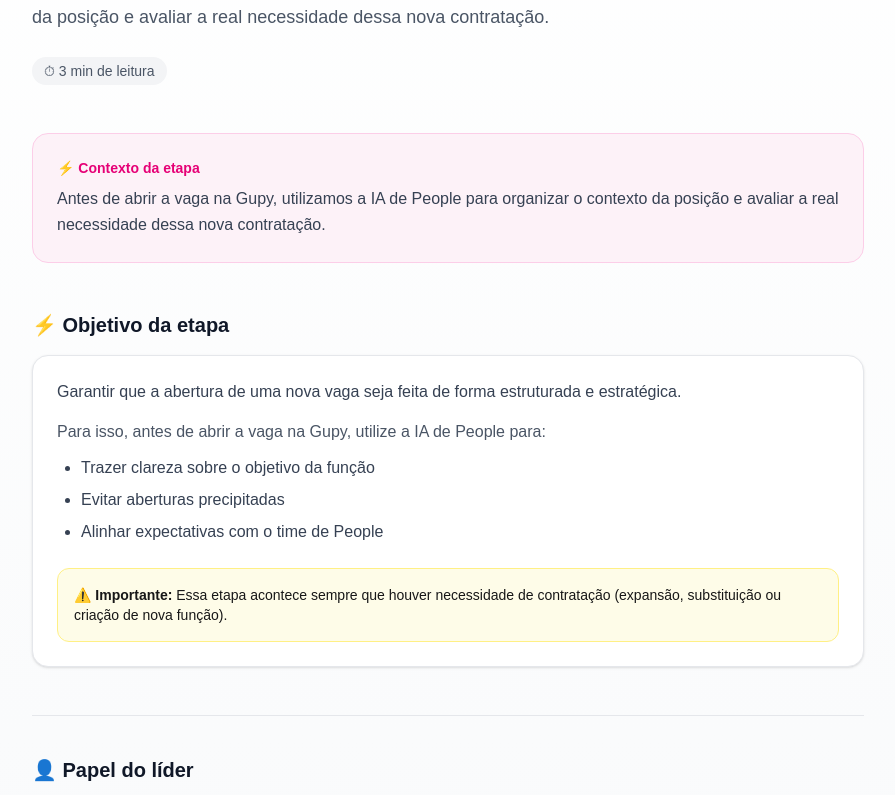
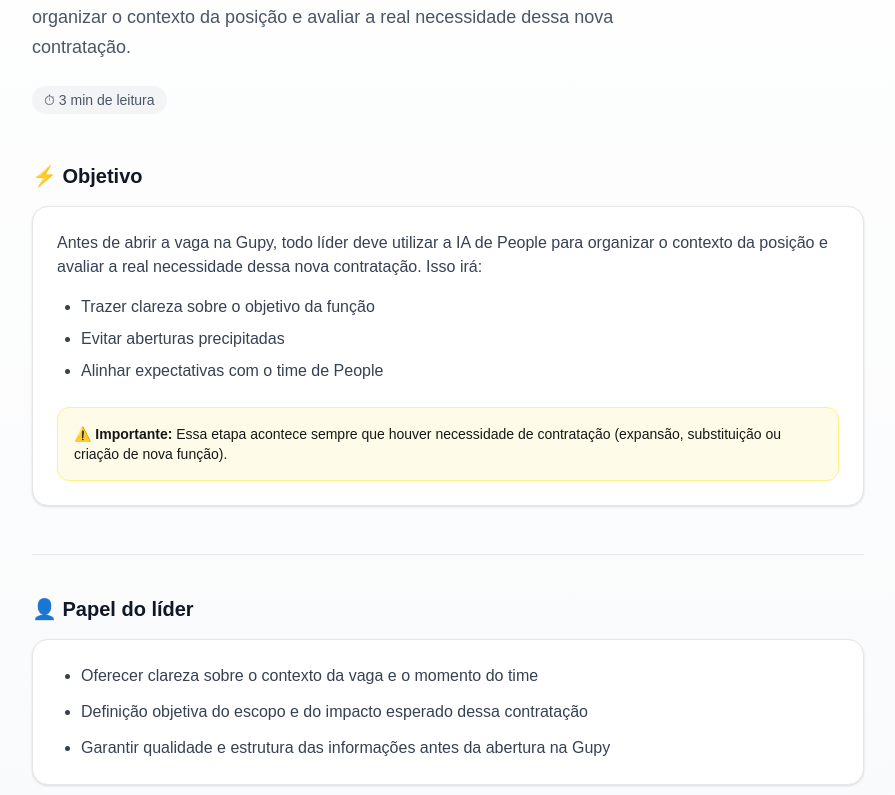
Before and after one commit to amandafrann/programa-lider-hero, a Next.js app: page /rs/planejamento in a window 1280 px wide. Shown: the part 305-1100 px from the top of the page, without its empty margins (192-1087 px from the left). Built offline with nearby package versions, Linux system fonts and the light colour scheme; no server answers.

Commit message:
atualizar conteudo lindooo

```diff
--- a/app/rs/planejamento/page.tsx
+++ b/app/rs/planejamento/page.tsx
@@ -22,7 +22,7 @@ export default function PlanejamentoPage() {
           </h1>
 
           <p className="text-gray-600 text-lg leading-relaxed max-w-2xl mb-6">
-            Antes de abrir a vaga na Gupy, utilizamos a IA de People para organizar o contexto da posição e avaliar a real necessidade dessa nova contratação.
+            Antes de abrir a vaga na Gupy, todo líder deve utilizar a IA de People para organizar o contexto da posição e avaliar a real necessidade dessa nova contratação.
           </p>
 
           {/* TEMPO */}
@@ -32,37 +32,20 @@ export default function PlanejamentoPage() {
 
         </div>
 
-        {/* BLOCO HERO (rosa) */}
-        <div className="border border-pink-200 bg-pink-50 rounded-2xl p-6 mb-12">
-
-          <div className="text-sm font-semibold text-pink-600 mb-2">
-            ⚡ Contexto da etapa
-          </div>
-
-          <p className="text-gray-700 leading-relaxed">
-            Antes de abrir a vaga na Gupy, utilizamos a IA de People para organizar o contexto da posição e avaliar a real necessidade dessa nova contratação.
-          </p>
-
-        </div>
-
         {/* ===================== */}
-        {/* OBJETIVO */}
+        {/* OBJETIVO (PRINCIPAL) */}
         {/* ===================== */}
 
         <section className="mb-12">
 
           <h2 className="text-xl font-semibold text-gray-900 mb-4">
-            ⚡ Objetivo da etapa
+            ⚡ Objetivo
           </h2>
 
           <div className="bg-white border border-gray-200 rounded-2xl p-6 shadow-sm">
 
             <p className="mb-4 text-gray-700">
-              Garantir que a abertura de uma nova vaga seja feita de forma estruturada e estratégica.
-            </p>
-
-            <p className="mb-3 text-gray-600">
-              Para isso, antes de abrir a vaga na Gupy, utilize a IA de People para:
+              Antes de abrir a vaga na Gupy, todo líder deve utilizar a IA de People para organizar o contexto da posição e avaliar a real necessidade dessa nova contratação. Isso irá:
             </p>
 
             <ul className="list-disc ml-6 space-y-2 text-gray-700 mb-6">
@@ -94,8 +77,8 @@ export default function PlanejamentoPage() {
           <div className="bg-white border border-gray-200 rounded-2xl p-6 shadow-sm">
 
             <ul className="list-disc ml-6 space-y-3 text-gray-700">
-              <li>Clareza sobre o contexto da vaga e o momento do time</li>
-              <li>Definição objetiva do escopo e do impacto esperado da contratação</li>
+              <li>Oferecer clareza sobre o contexto da vaga e o momento do time</li>
+              <li>Definição objetiva do escopo e do impacto esperado dessa contratação</li>
               <li>Garantir qualidade e estrutura das informações antes da abertura na Gupy</li>
             </ul>
 
@@ -134,6 +117,7 @@ export default function PlanejamentoPage() {
             </div>
 
             <div className="bg-green-50 border border-green-200 rounded-xl p-4">
+
               <h4 className="font-medium mb-3">
                 📄 Informações geradas pelo relatório:
               </h4>
@@ -149,6 +133,7 @@ export default function PlanejamentoPage() {
                 <li>Métrica de sucesso</li>
                 <li>Síntese automática do caso</li>
               </ul>
+
             </div>
 
           </div>
@@ -170,9 +155,7 @@ export default function PlanejamentoPage() {
           <div className="bg-white border border-gray-200 rounded-2xl p-6 shadow-sm">
 
             <ul className="list-disc ml-6 space-y-3 text-gray-700">
-              <li>
-                Garantir contexto claro, escopo bem definido e alinhamento entre liderança e People
-              </li>
+              <li>Garantir contexto claro, escopo bem definido e alinhamento entre liderança e People</li>
               <li>100% das vagas abertas corretamente via Gupy</li>
               <li>Redução de retrabalho (rebriefing) e/ou recusas por falta de informação</li>
             </ul>
```
